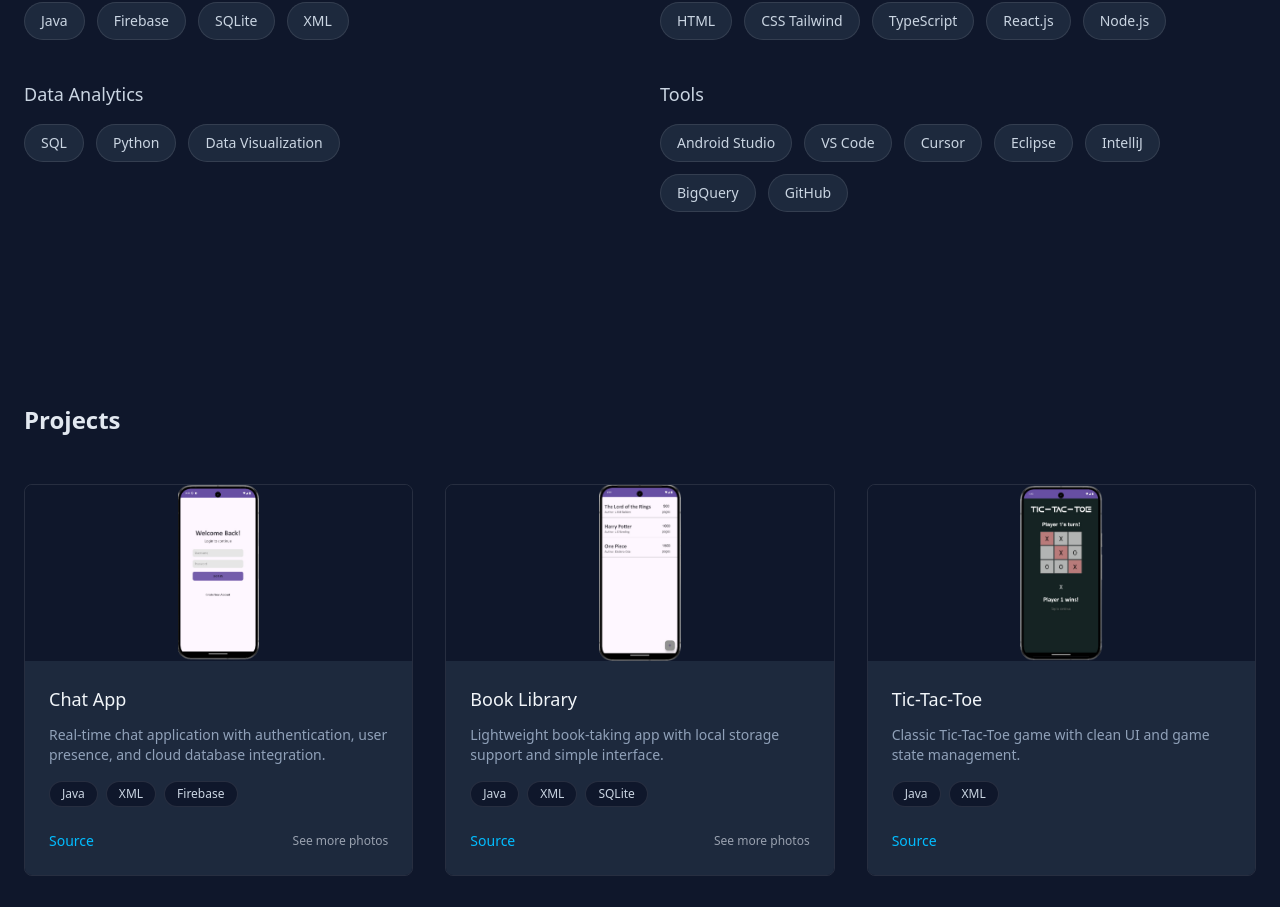
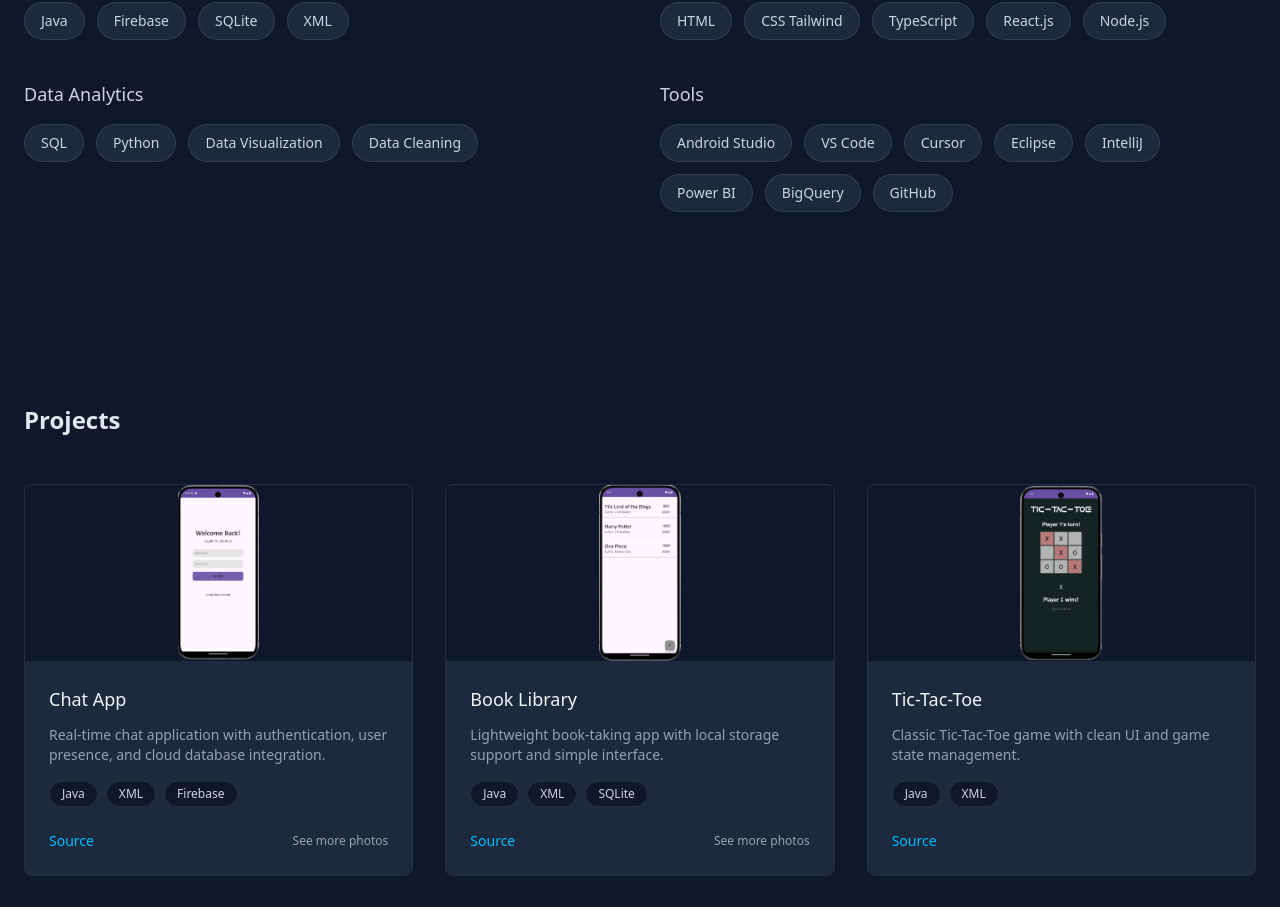
Before and after one commit to adrianefrndz/eds, a React (Vite) app: page / in a window 1280 px wide. Shown: the part 1617-2524 px from the top of the page. Built offline with nearby package versions, Linux system fonts and the light colour scheme.

Commit message:
small updates

```diff
--- a/src/components/sections/Skills.tsx
+++ b/src/components/sections/Skills.tsx
@@ -9,7 +9,7 @@ const skillGroups = [
   },
   {
     title: "Data Analytics",
-    skills: ["SQL", "Python", "Data Visualization"],
+    skills: ["SQL", "Python", "Data Visualization", "Data Cleaning"],
   },
   {
     title: "Tools",
@@ -19,6 +19,7 @@ const skillGroups = [
       "Cursor",
       "Eclipse",
       "IntelliJ",
+      "Power BI",
       "BigQuery",
       "GitHub",
     ],
```
